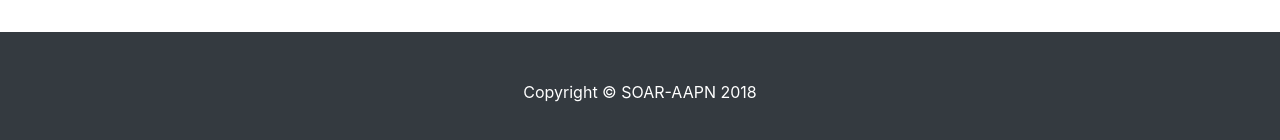
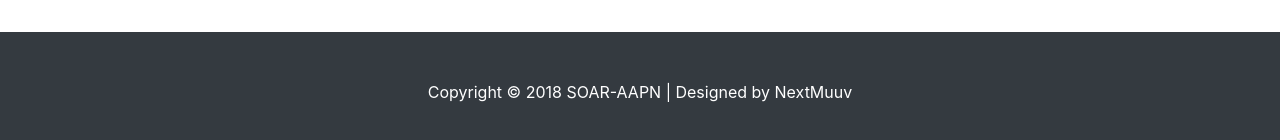
Before and after one commit to michaelondon/SOAR, a website: page index.html in a window 1280 px wide. Shown: the part 1461-1601 px from the top of the page. Drawn offline with Linux system fonts and the light colour scheme.

Commit message:
fixed footer

```diff
--- a/index.html
+++ b/index.html
@@ -154,7 +154,7 @@
 <section>
   <footer class="py-5 bg-dark">
       <div class="container">
-        <p class="m-10 text-center text-white">Copyright &copy; SOAR-AAPN 2018</p>
+        <p class="m-10 text-center text-white">Copyright &copy; <script>document.write(new Date().getFullYear());</script> SOAR-AAPN | Designed by <a target="_blank">NextMuuv</a></p>
       </div>
       <!-- /.container -->
     </footer>
```
